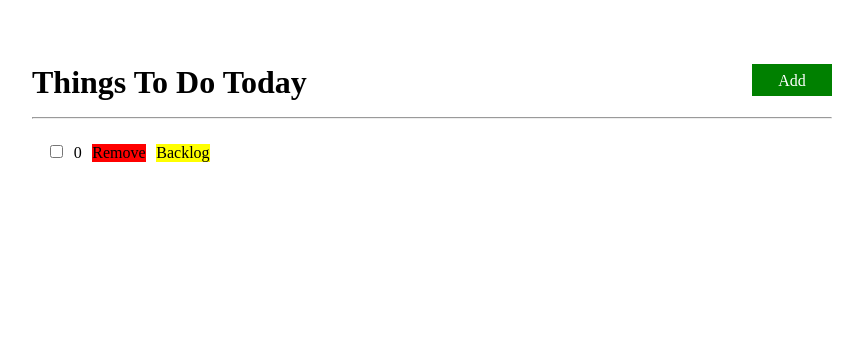
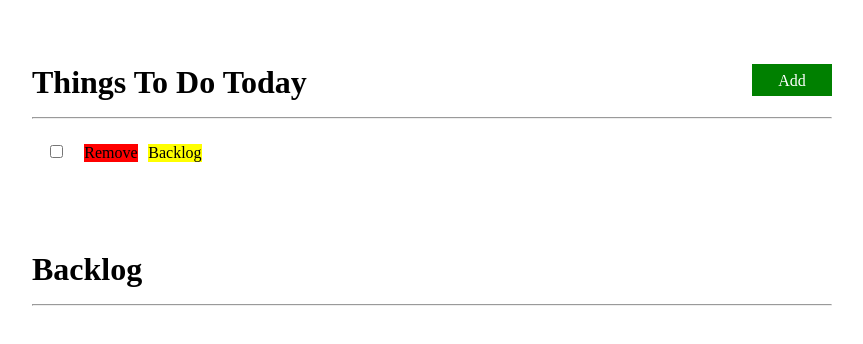
Before and after one commit to cjtaylor1990/checklist, a plain HTML site: page index.html in a window 1280 px wide. Both pictures are taken after a click on the element "Add". Shown: the whole page, without its empty margins (96-959 px from the left). Drawn offline with Linux system fonts and the light colour scheme.

Commit message:
Adding functionality to the backlog button in index.js and adding the backlog list in index.html. This was done via the .cloneNode() method for DOM nodes. It doesn't include an Add button and it doesn't show the backlog buttons while the entries are in the backlog list. Everything seems to be working fine right now.

```diff
--- a/index.html
+++ b/index.html
@@ -17,6 +17,15 @@
       </table>
 
     </div>
+
+    <div id="backlog" class="checklist">
+      <div class="listHeader">
+          <h1 class="listTitle"> Backlog </h1>
+      </div>
+      <hr>
+      <table id="backlogList" class="listContent">
+      </table>
+
   </body>
 
 </html>
--- a/resources/js/index.js
+++ b/resources/js/index.js
@@ -1,26 +1,50 @@
 let addButton = document.getElementById('todayAdd');
 let todayList = document.getElementById('todayList');
+let backlogList = document.getElementById('backlogList');
 
-const Row = {
-    style: "margin: 1em; display: flex; justify-content: space-between; align-items: center; width: 100%; height: 2em;",
+const Checkbox = {
+    style: "",
+    content: '<input type="checkbox">',
+}
+
+const Entry = {
+    style: "",
+    content: ""
 }
 
 const RemoveButton = {
     style: "background-color: red;",
     content: "Remove",
+    removeClick: function(event) {
+        document.getElementById(event.target.parentElement.id).remove();
+    }
 }
 
 const BacklogButton = {
     style: "background-color: yellow;",
     content: "Backlog",
+    backlogClick: function(event) {
+        let cloneRow = document.getElementById(event.target.parentElement.id).cloneNode(true)
+        cloneRow.childNodes[3].style = "display: none;"
+        cloneRow.childNodes[2].onclick = Row.remove.removeClick;
+        backlogList.appendChild(cloneRow);
+        document.getElementById(event.target.parentElement.id).remove();
+
+    }
 }
 
-function removeClick(event) {
-    document.getElementById(event.target.parentElement.id).remove();
+const Row = {
+    style: "margin: 1em; display: flex; justify-content: space-between; align-items: center; width: 100%; height: 2em;",
+    class: "entry",
+    checkbox: Checkbox,
+    entry: Entry,
+    remove: RemoveButton,
+    backlog: BacklogButton,
+    rowID: function(){
+        return String(Math.floor(Math.random()*10000));
+    }
+
 }
-
-let currentRowNum = 0;
-
 
 function createEntry() {
     /*Creating new row at last position of table*/
@@ -28,31 +52,30 @@ function createEntry() {
 
     /*Styling new row*/
     newRow.style = Row.style;
-    newRow.class = "entry";
+    newRow.class = Row.class;
 
     /*Adding random ID that can be called later*/
-    newRow.id = String(Math.floor(Math.random()*100000));
+    newRow.id = Row.rowID;
 
     /*Inserting four cells in that row*/
     let checkbox = newRow.insertCell(0);
-    let content = newRow.insertCell(1);
+    let entry = newRow.insertCell(1);
     let remove = newRow.insertCell(2);
     let backlog = newRow.insertCell(3);
 
     /*Adding text to cells in new row (placeholder for when I take in content)*/
-    checkbox.innerHTML = '<input type="checkbox">';
-    content.innerHTML = String(currentRowNum);
-    remove.innerHTML = RemoveButton.content;
-    backlog.innerHTML = BacklogButton.content;
+    checkbox.innerHTML = Row.checkbox.content;
+    entry.innerHTML = Row.entry.content;
+    remove.innerHTML = Row.remove.content;
+    backlog.innerHTML = Row.backlog.content;
 
     /*Adding styling to content, as well as remove and backlog buttons*/
-    remove.style = RemoveButton.style;
-    backlog.style = BacklogButton.style;
+    remove.style = Row.remove.style;
+    backlog.style = Row.backlog.style;
 
-    /*Adding functionality to remove button*/
-    remove.onclick = removeClick;
-
-    currentRowNum += 1;
+    /*Adding functionality to remove and backlog button*/
+    remove.onclick = Row.remove.removeClick;
+    backlog.onclick = Row.backlog.backlogClick;
 
 }
 
```
